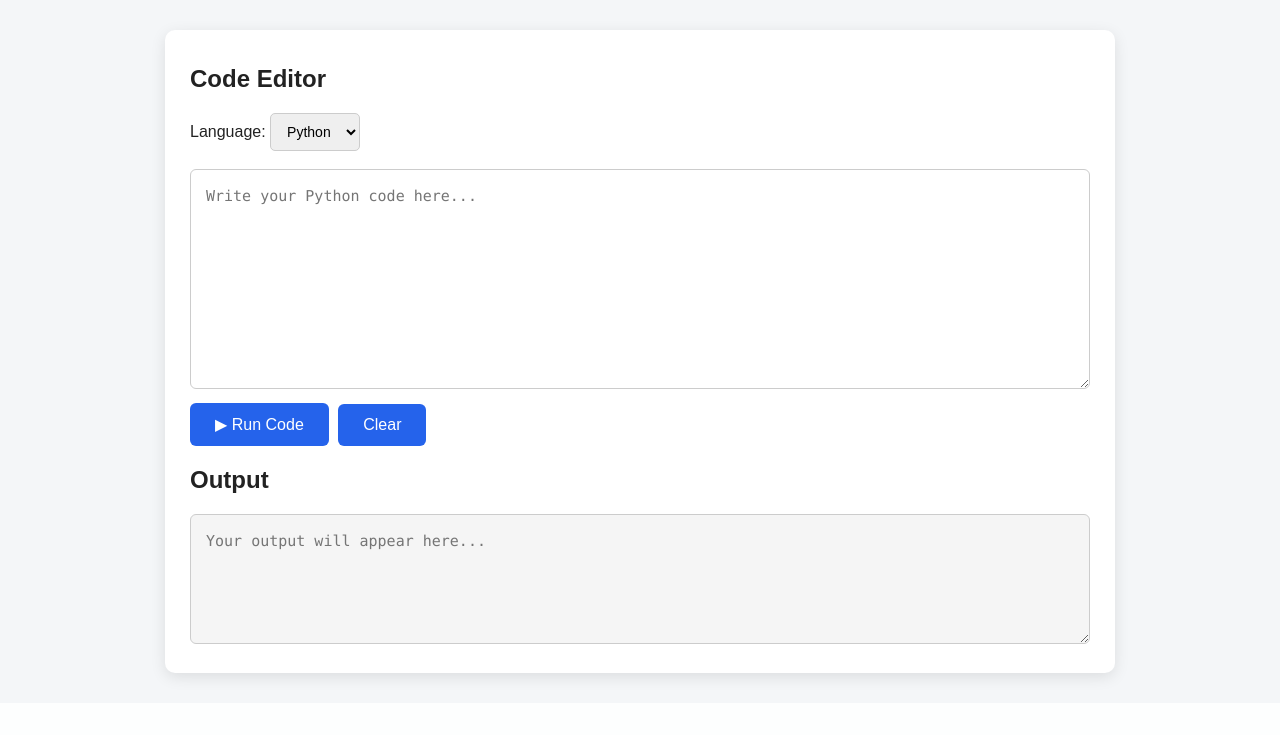
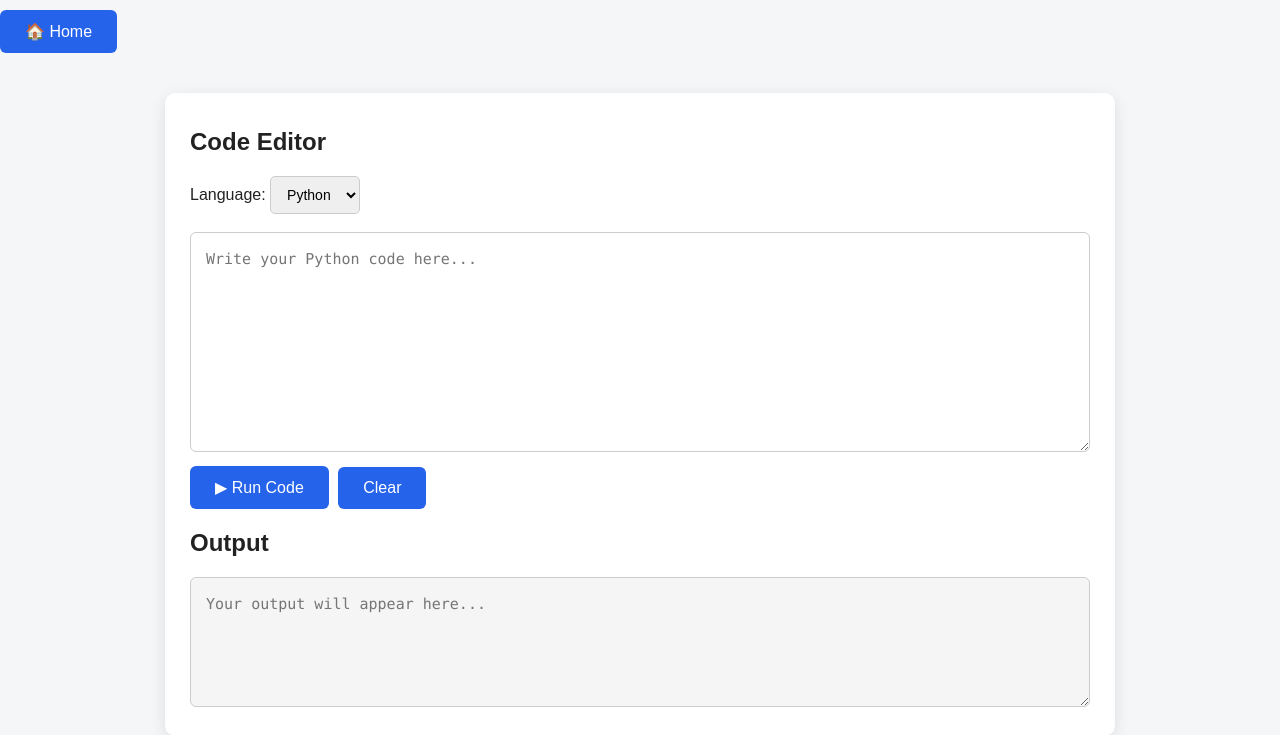
Before and after one commit to yuvanikacs25-dotcom/CloudSandbox, a Flask app: page /editor in a window 1280 px wide. Shown: the part 148-883 px from the top of the page. Before the commit the page ends 833 px from the top, so only its background shows below. Run offline with Flask 3, Linux system fonts and the light colour scheme.

Commit message:
Added home navigation to editor

```diff
--- a/templates/editor.html
+++ b/templates/editor.html
@@ -1,24 +1,35 @@
+
 <!DOCTYPE html>
 <html>
 
 <head>
 	<title>Cloud Sandbox Editor</title>
 
-	<link rel="stylesheet" href="{{ url_for('static', filename='css/style.css') }}">
+	<link rel="stylesheet"
+		  href="{{ url_for('static', filename='css/style.css') }}">
 </head>
 
 <body>
 
 <div class="header">
+
 	<h1>Cloud Sandbox</h1>
+
 	<p>Online Python Code Editor</p>
+
 </div>
+<a href="/">
+    <button class="run-button">
+        🏠 Home
+    </button>
+</a>
 
 <div class="container">
 
 	<div class="editor-box">
 
 		<h2>Code Editor</h2>
+
 		<label for="language">Language:</label>
 
 		<select id="language">
@@ -27,7 +38,8 @@
 
 		<br><br>
 
-		<textarea id="code"
+		<textarea
+			id="code"
 			placeholder="Write your Python code here..."></textarea>
 
 		<br>
@@ -35,13 +47,15 @@
 		<button class="run-button" onclick="runCode()">
 			▶ Run Code
 		</button>
+
 		<button class="run-button" onclick="clearEditor()">
 			Clear
 		</button>
 
 		<h2>Output</h2>
 
-		<textarea id="output"
+		<textarea
+			id="output"
 			readonly
 			placeholder="Your output will appear here..."></textarea>
 
@@ -72,21 +86,45 @@ function runCode() {
 	.then(response => response.json())
 
 	.then(data => {
-		document.getElementById("output").value = data.output;
+
+		document.getElementById("output").value =
+			data.output;
+
 	})
 
 	.catch(error => {
+
 		document.getElementById("output").value =
 			"Error: " + error;
+
 	});
+
 }
+
+
 function clearEditor() {
 
 	document.getElementById("code").value = "";
+
 	document.getElementById("output").value = "";
 
 }
+
+
+document.getElementById("code").addEventListener("keydown", function(event) {
+
+	if (event.ctrlKey && event.key === "Enter") {
+
+		event.preventDefault();
+
+		runCode();
+
+	}
+
+});
+
 </script>
 
 </body>
+
 </html>
```
Lines whose indentation alone changed are shown as unchanged.
